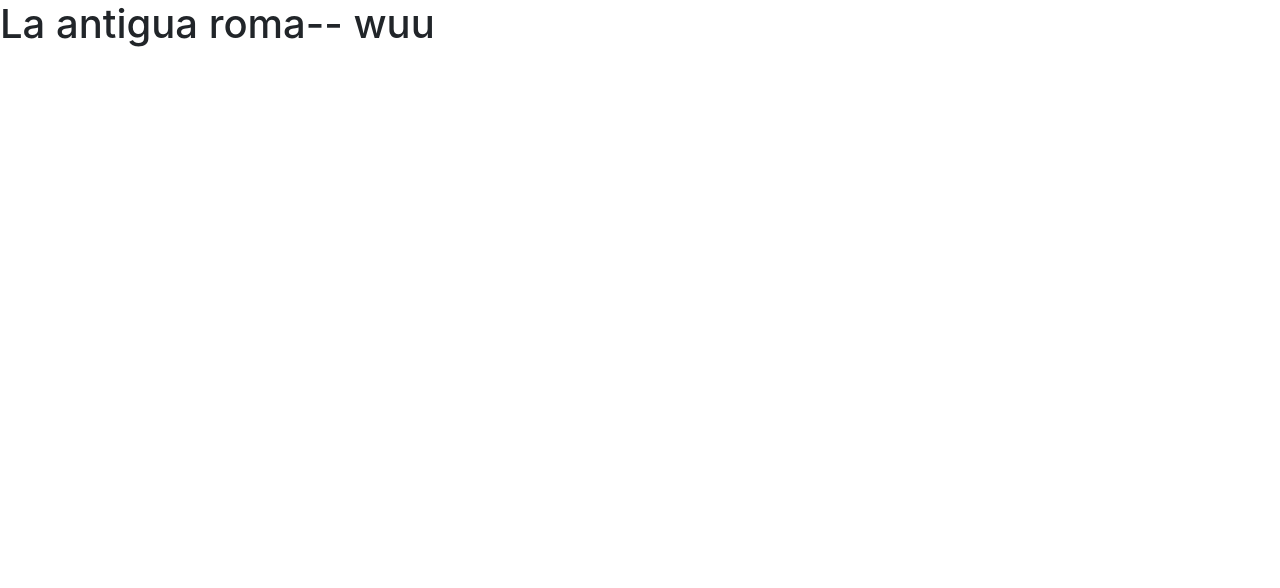
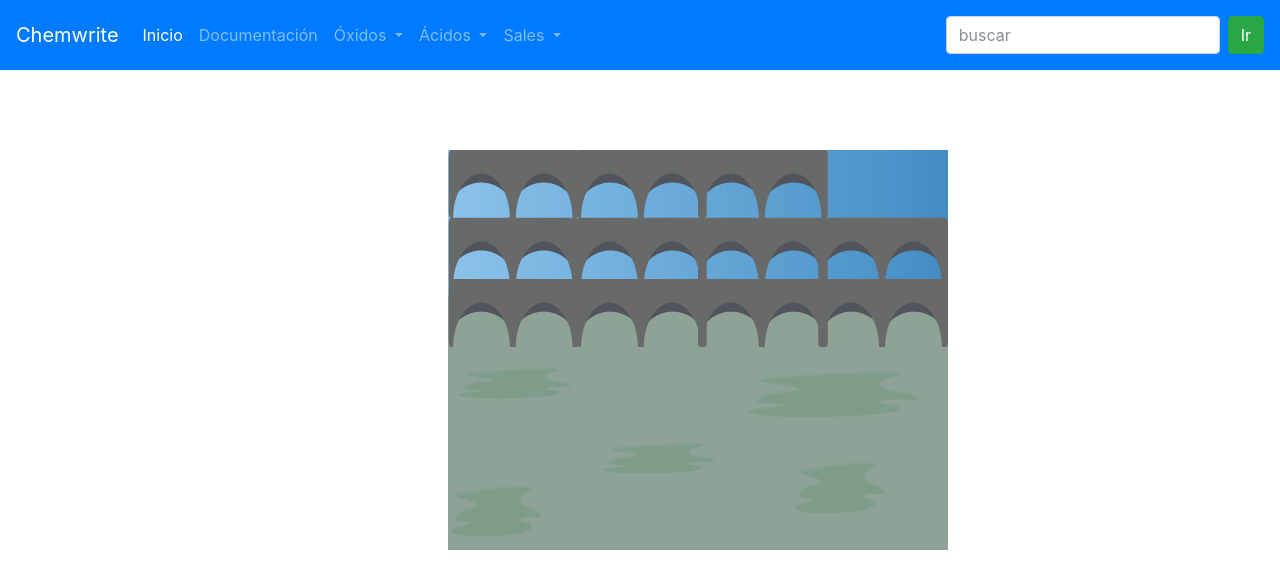
Before and after one commit to judisaro/antiguaRoma, a plain HTML site: page index.html in a window 1280 px wide. Drawn offline with nearby package versions, Linux system fonts and the light colour scheme.

Commit message:
primera visualización del fondo

```diff
--- /dev/null
+++ b/index.css
@@ -0,0 +1,5 @@
+#lienzo{
+	position: absolute;
+	left: 35%;
+	top: 150px;
+}
--- a/index.html
+++ b/index.html
@@ -6,14 +6,71 @@
   <meta charset="utf-8">
   <meta name="viewport" content="width=device-width, initial-scale=1, shrink-to-fit=no">
 
-  <link rel="import" href="navbar.html">
+  <link rel="stylesheet" type="text/css" href="index.css">
   <!-- Bootstrap CSS -->
   <link rel="stylesheet" href="https://maxcdn.bootstrapcdn.com/bootstrap/4.0.0-beta.2/css/bootstrap.min.css" integrity="sha384-PsH8R72JQ3SOdhVi3uxftmaW6Vc51MKb0q5P2rRUpPvrszuE4W1povHYgTpBfshb" crossorigin="anonymous">
-  <link rel="stylesheet" type="text/css" href="mycss/index.css">
+  <link rel="stylesheet" type="text/css" href="index.css">
+  <script type="text/javascript" src="index.js"></script>
 </head>
 <body>
 
-  <h1>La antigua roma-- wuu</h1>
+  <!--NAVBAR-->
+  <nav class="navbar fixed-top navbar-expand-lg navbar-dark bg-primary p-navbar-coler">
+    <a class="navbar-brand" href="#">Chemwrite</a>
+    <button class="navbar-toggler" type="button" data-toggle="collapse" data-target="#navbarNavDropdown" aria-controls="navbarNavDropdown" aria-expanded="false" aria-label="Toggle navigation">
+      <span class="navbar-toggler-icon"></span>
+    </button>
+    <div class="collapse navbar-collapse" id="navbarNavDropdown">
+      <ul class="navbar-nav">
+        <li class="nav-item active">
+          <a class="nav-link" href="index.php">Inicio<span class="sr-only">(current)</span></a>
+        </li>
+        <li class="nav-item">
+          <a class="nav-link" href="documentacion.php">Documentación</a>
+        </li>
+        <li class="nav-item dropdown">
+          <a class="nav-link dropdown-toggle" href="#" id="navbarDropdownMenuLink" data-toggle="dropdown" aria-haspopup="true" aria-expanded="false">
+            Óxidos
+          </a>
+          <div class="dropdown-menu" aria-labelledby="navbarDropdownMenuLink">
+            <a class="dropdown-item" href="oxido-basico.php">Óxidos básicos</a>
+            <a class="dropdown-item" href="hidroxido.php">Hidróxidos</a>
+          </div>
+        </li>
+        <li class="nav-item dropdown">
+          <a class="nav-link dropdown-toggle" href="#" id="navbarDropdownMenuLink" data-toggle="dropdown" aria-haspopup="true" aria-expanded="false">
+            Ácidos
+          </a>
+          <div class="dropdown-menu" aria-labelledby="navbarDropdownMenuLink">
+            <a class="dropdown-item" href="oxido-acido.php">Oxidos ácidos</a>
+            <a class="dropdown-item" href="hidracido.php">Hidácidos</a>
+            <a class="dropdown-item" href="oxoacido.php">Oxoácidos</a>
+          </div>
+        </li>
+        <li class="nav-item dropdown">
+          <a class="nav-link dropdown-toggle" href="#" id="navbarDropdownMenuLink" data-toggle="dropdown" aria-haspopup="true" aria-expanded="false">
+            Sales
+          </a>
+          <div class="dropdown-menu" aria-labelledby="navbarDropdownMenuLink">
+            <a class="dropdown-item" href="oxisal.php">Oxisales</a>
+            <a class="dropdown-item" href="#">Haloideas</a>
+          </div>
+        </li>
+      </ul>
+    </div>
+    <form class="form-inline">
+      <input class="form-control mr-sm-2" type="search" placeholder="buscar" aria-label="Search">
+      <button class="btn btn-success my-2 my-sm-2" type="submit">Ir</button>
+    </form>
+  </nav>
+
+  <br>
+  <br>
+  <br>
+  <!--FIN NAVBAR-->
+
+  <canvas id="lienzo" height="400" width="500"></canvas>
+
 
   <!-- Optional JavaScript -->
     <!-- jQuery first, then Popper.js, then Bootstrap JS -->
--- /dev/null
+++ b/index.js
@@ -0,0 +1,23 @@
+var canvas;
+var tablero;
+
+
+var fondo = {
+	fondoURL : "assets/img/fondo.png"
+};
+
+window.onload = function() {
+	canvas = document.getElementById('lienzo');
+	tablero = canvas.getContext('2d');
+
+	fondo.imagen = new Image();
+	fondo.imagen.src = fondo.fondoURL;
+	fondo.imagen.onload = dibujarFondo;
+
+};
+
+function dibujarFondo() {
+	if(fondo.imagen.onload){
+		tablero.drawImage(fondo.imagen,0,0);
+	}
+}
```
Also changed, not shown: assets/img/fondo.png (added).
